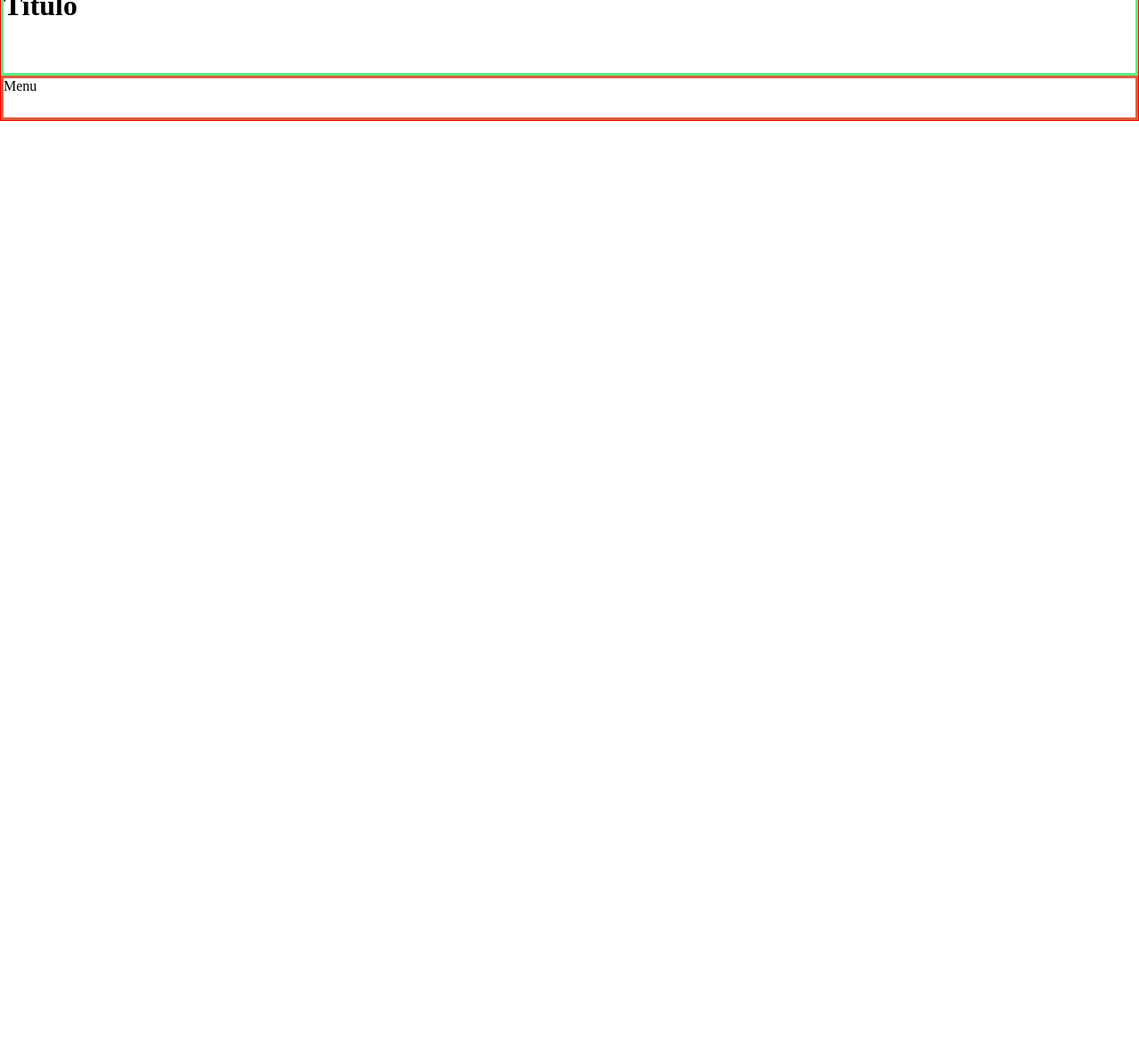
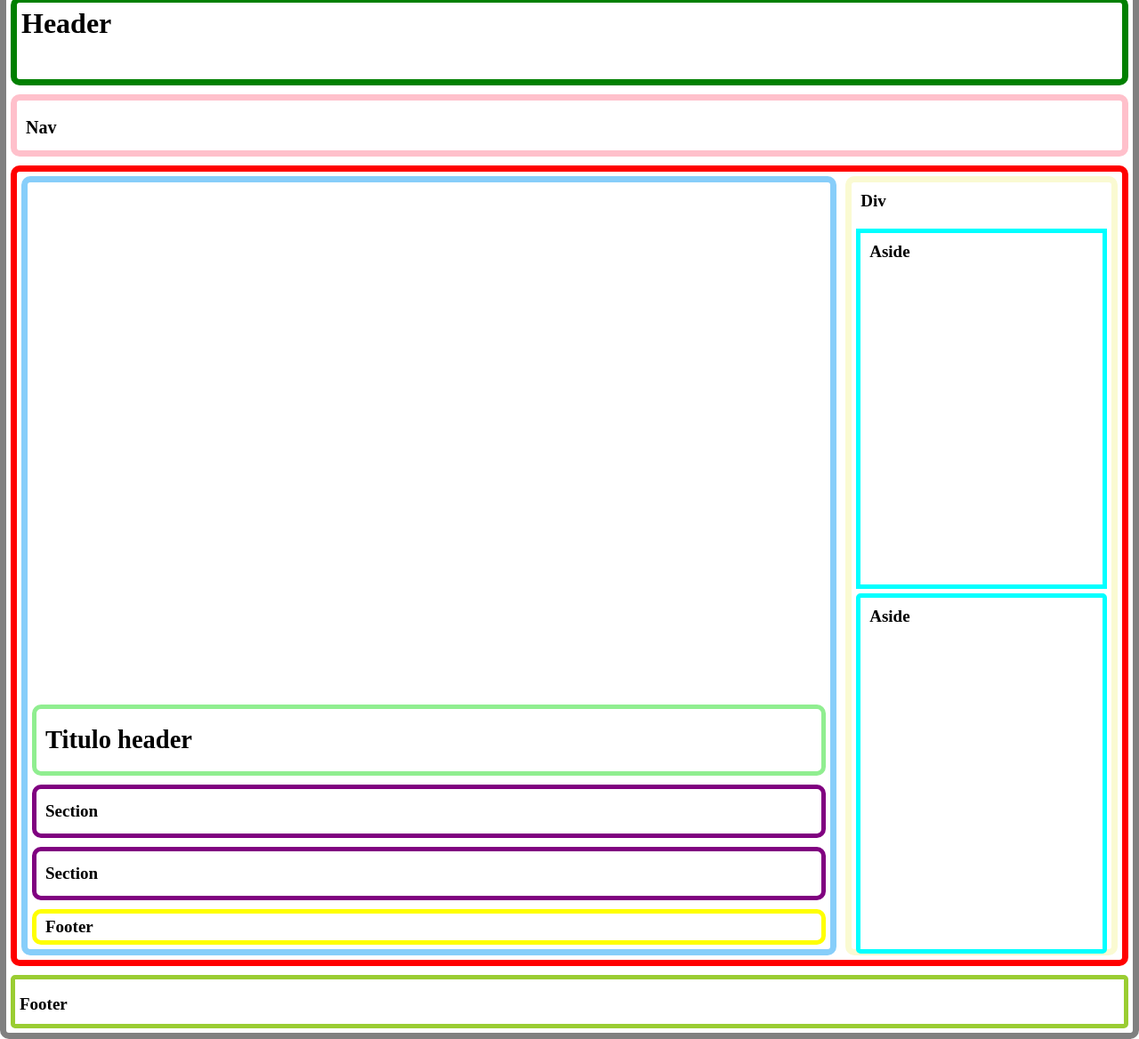
Before and after one commit to JuanJoseCM85/Maquetacion, a website: page Maquetacion_Basica/index.html in a window 1280 px wide. Shown: the part 16-1184 px from the top of the page at 89% size. Before the commit the page ends 800 px from the top, so only its background shows below. Drawn offline with Linux system fonts and the light colour scheme.

Commit message:
Reto 3 termiando

```diff
--- a/Maquetacion_Basica/index.html
+++ b/Maquetacion_Basica/index.html
@@ -8,42 +8,43 @@
     <title>Document</title>
 </head>
 <body>
-    <main>
+    <main class="principal">
         <header class="header">
-            <h1 class="header__titulo">Titulo</h1>
-
-            <nav class="menu">Menu</nav>
-
+            <h1 class="header__titulo">Header</h1>
         </header>
+        <section class="navegacion">
+            <nav class="menu">
+                <p class="menu__item">Nav</p>
+            </nav>
+        </section>
         <section class="containerPrincipal">
-            <article>
-                <header>
-
+            <article class="contendor-izdo">
+                <header class="header-cont-izdo">
+                    <h2 class="header-cont-izdo__titulo">Titulo header</h2>
                 </header>
-                <div>
-
+                <div class="seccion1">
+                    <p>Section</p>
                 </div>
-                <div>
-
+                <div class="seccion2">
+                    <p>Section</p>
                 </div>
-                <footer>
-
+                <footer class="footer-cont-izdo">
+                    <p>Footer</p>
                 </footer>
             </article>
-            <section>
-                <aside>
-                    <div>
-
-                    </div>
-                    <div>
-
-                    </div>
-                </aside>
-            </section>
+            <aside class="contenedor-dcho">
+                <div class="titular"><p>Div</p></div>
+                <div class="seccion-sup">
+                    <p>Aside</p>
+                </div>
+                <div class="seccion-inf">
+                    <p>Aside</p>
+                </div>
+            </aside>
 
         </section>
-        <footer>
-
+        <footer class="footer-ppal">
+            <p>Footer</p>
         </footer>
     </main>
 </body>
--- a/Maquetacion_Basica/style.css
+++ b/Maquetacion_Basica/style.css
@@ -4,17 +4,142 @@
   box-sizing: border-box;
 }
 
-.header {
-  border: 1px solid red;
+.principal {
   display: flex;
   flex-direction: column;
-}
-.header__titulo {
-  border: 3px solid rgb(87, 241, 133);
-  height: 100px;
+  border: 7px solid grey;
+  border-radius: 10px;
 }
 
+.header {
+  margin: 5px;
+  border: 7px solid green;
+  border-radius: 10px;
+  height: 100px;
+  display: flex;
+  flex-direction: row;
+  justify-content: flex-start;
+}
+
+.header__titulo {
+  padding-left: 5px;
+  padding-top: 5px;
+}
 .menu {
-  border: 3px solid rgb(221, 95, 63);
-  height: 50px;
+  margin: 5px;
+  padding-left: 10px;
+  padding-top: 5px;
+  font-size: 20px;
+  font-weight: bold;
+  border: 7px solid pink;
+  border-radius: 10px;
+  height: 70px;
+  display: flex;
+  flex-direction: row;
+  align-items: center;
 }
+
+.containerPrincipal {
+  margin: 5px;
+  border: 7px solid red;
+  border-radius: 10px;
+  display: flex;
+  flex-direction: row;
+  height: 900px;
+  font-weight: bold;
+  font-size: 19px;
+}
+
+.contendor-izdo {
+  margin: 5px;
+  border: 7px solid lightskyblue;
+  border-radius: 10px;
+  width: 75vw;
+  display: flex;
+  flex-direction: column;
+  justify-content: flex-end;
+}
+
+.header-cont-izdo {
+  margin: 5px;
+  border: 5px solid lightgreen;
+  border-radius: 10px;
+  height: 80px;
+  display: flex;
+  flex-direction: row;
+  align-items: center;
+  padding-left: 10px;
+}
+
+.seccion1 {
+  margin: 5px;
+  border: 5px solid purple;
+  border-radius: 10px;
+  height: 60px;
+  display: flex;
+  flex-direction: row;
+  align-items: center;
+  padding-left: 10px;
+}
+.seccion2 {
+  margin: 5px;
+  border: 5px solid purple;
+  border-radius: 10px;
+  height: 60px;
+  display: flex;
+  flex-direction: row;
+  align-items: center;
+  padding-left: 10px;
+}
+
+.footer-cont-izdo {
+  margin: 5px;
+  border: 5px solid yellow;
+  border-radius: 10px;
+  height: 40px;
+  display: flex;
+  flex-direction: row;
+  align-items: center;
+  padding-left: 10px;
+}
+
+.contenedor-dcho {
+  margin: 5px;
+  border: 7px solid lightgoldenrodyellow;
+  border-radius: 10px;
+  width: 25vw;
+}
+.titular {
+  margin: 10px;
+}
+.seccion-sup {
+  margin: 5px;
+  border: 5px solid aqua;
+  height: 405px;
+  margin-top: 20px;
+}
+.seccion-sup p,
+.seccion-inf p {
+  margin: 10px;
+}
+.seccion-inf {
+  margin: 5px;
+  border: 5px solid aqua;
+  border-radius: 5px;
+  height: 405px;
+}
+
+.footer-ppal {
+  margin: 5px;
+  border: 5px solid yellowgreen;
+  padding-left: 5px;
+  padding-top: 5px;
+  font-weight: bold;
+  font-size: 19px;
+  border-radius: 5px;
+  height: 60px;
+  display: flex;
+  flex-direction: row;
+  justify-content: flex-start;
+  align-items: center;
+}
```
